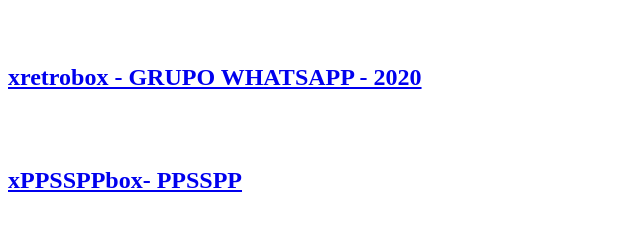
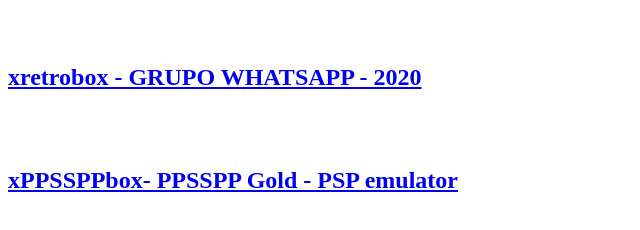
Before and after one commit to xretrobox/xretrobox.github.io, a plain HTML site: page index.html in a window 1280 px wide. Shown: the whole page, without its empty margins (0-640 px from the left). Drawn offline with Linux system fonts and the light colour scheme.

Commit message:
Update index.html

```diff
--- a/index.html
+++ b/index.html
@@ -9,7 +9,7 @@
 	<br></br>
 
 	<h2>
-            <a href="ms-windows-store://pdp/?productid=">xPPSSPPbox- PPSSPP</a>
+            <a href="ms-windows-store://pdp/?productid=9NDXKNXZH6HC">xPPSSPPbox- PPSSPP Gold - PSP emulator</a>
         </h2>
 
 
```
